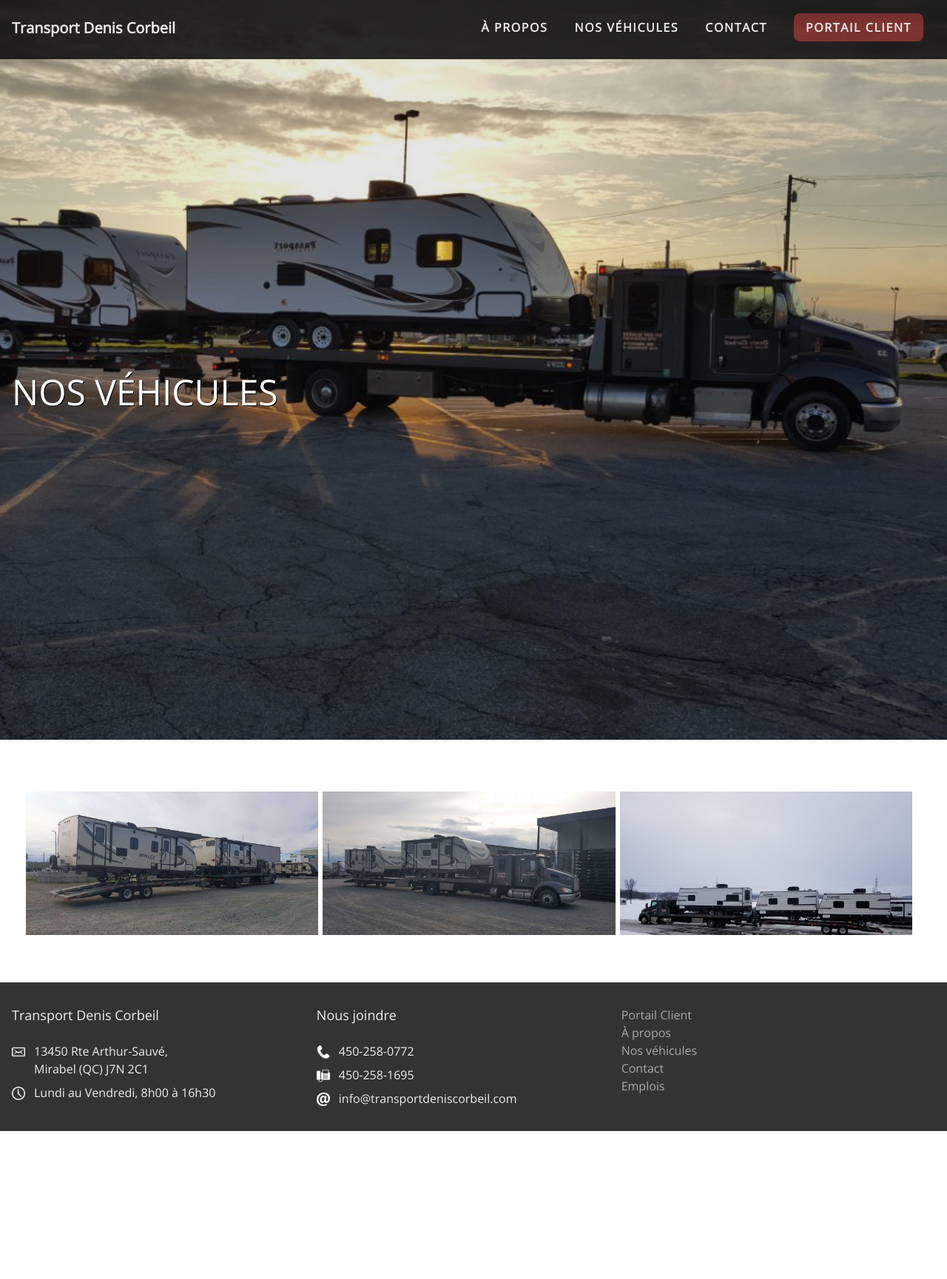
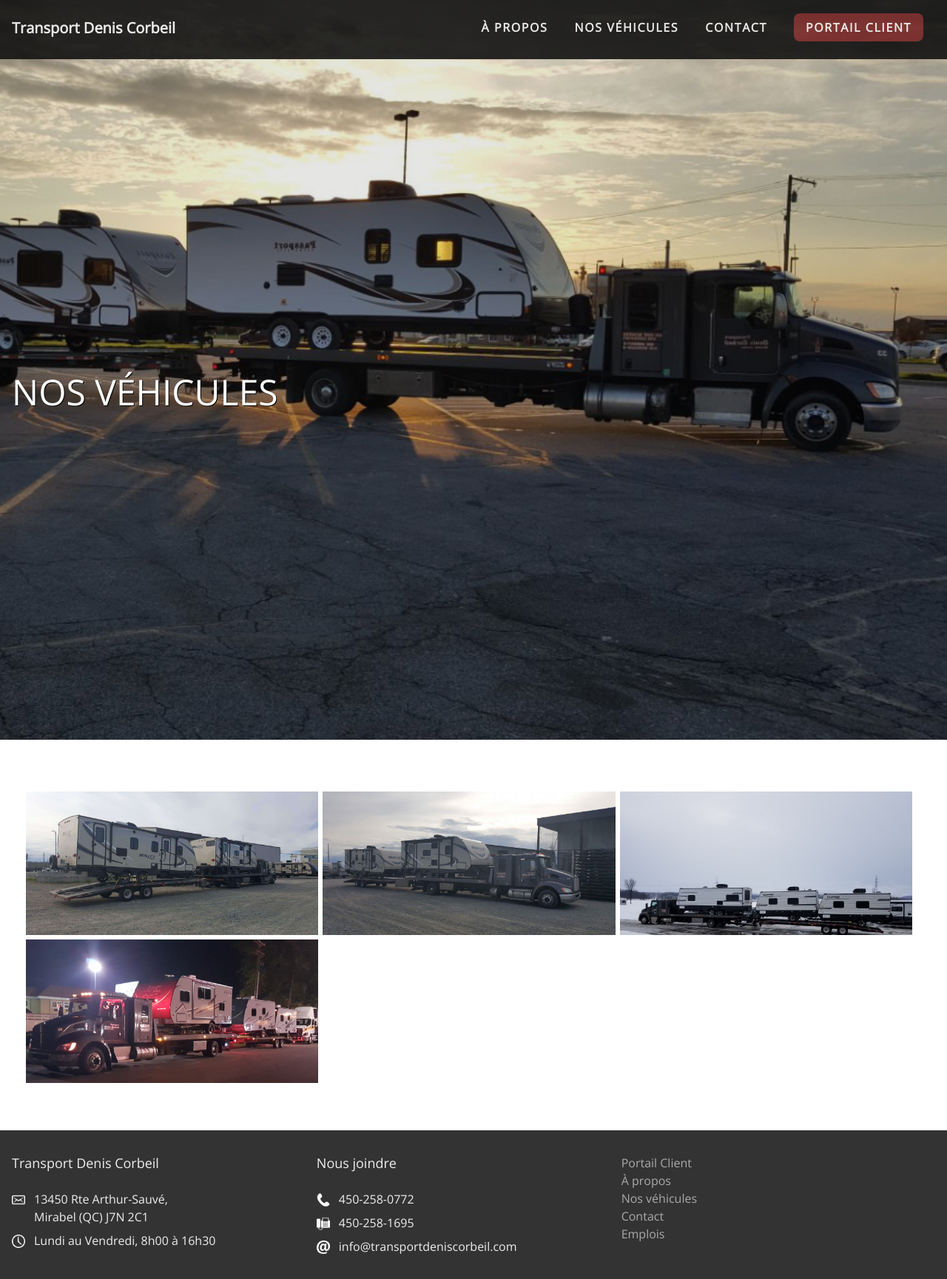
Before and after one commit to ouarez/tdc-jekyll, a Jekyll site: the page built from vehicules.md, in a window 1280 px wide. Shown: the whole page at 74% size. Built offline with Jekyll 4.4.1, drawn with Linux system fonts in a browser that asks for light colours; nearby versions of some CDN libraries; a script that is not in the unit is left out; before the commit the page ends 1529 px from its top, so only the background shows below that.

Commit message:
Update Éditer le contenu des pages “vehicules”

```diff
--- a/vehicules.md
+++ b/vehicules.md
@@ -12,4 +12,6 @@ gallery:
     image_title: Bullet
   - image: /img/33-3-x-clipper.jpeg
     image_title: Clipper
+  - image: /img/33-apex.jpg
+    image_title: 33 - APEX
 ---
```
